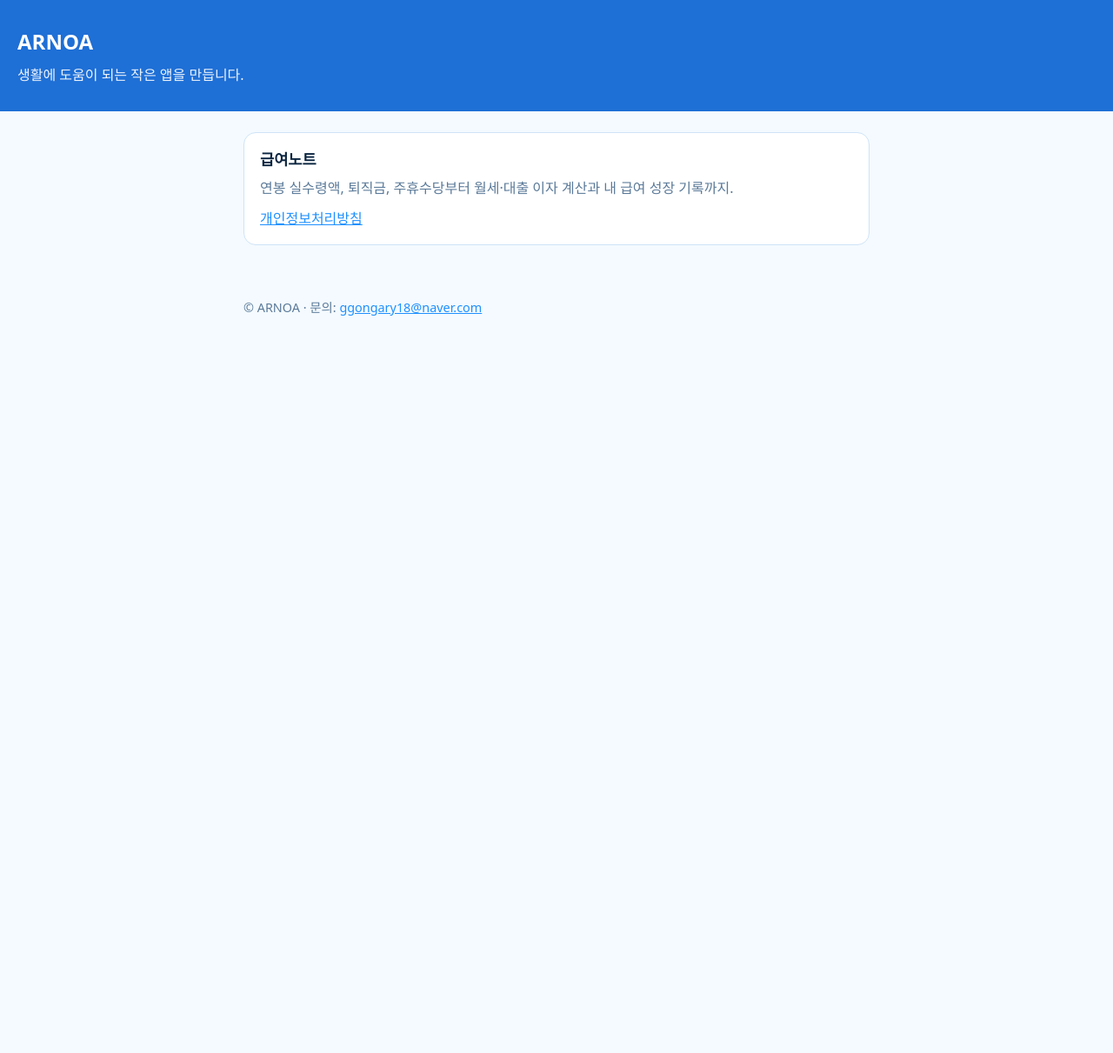
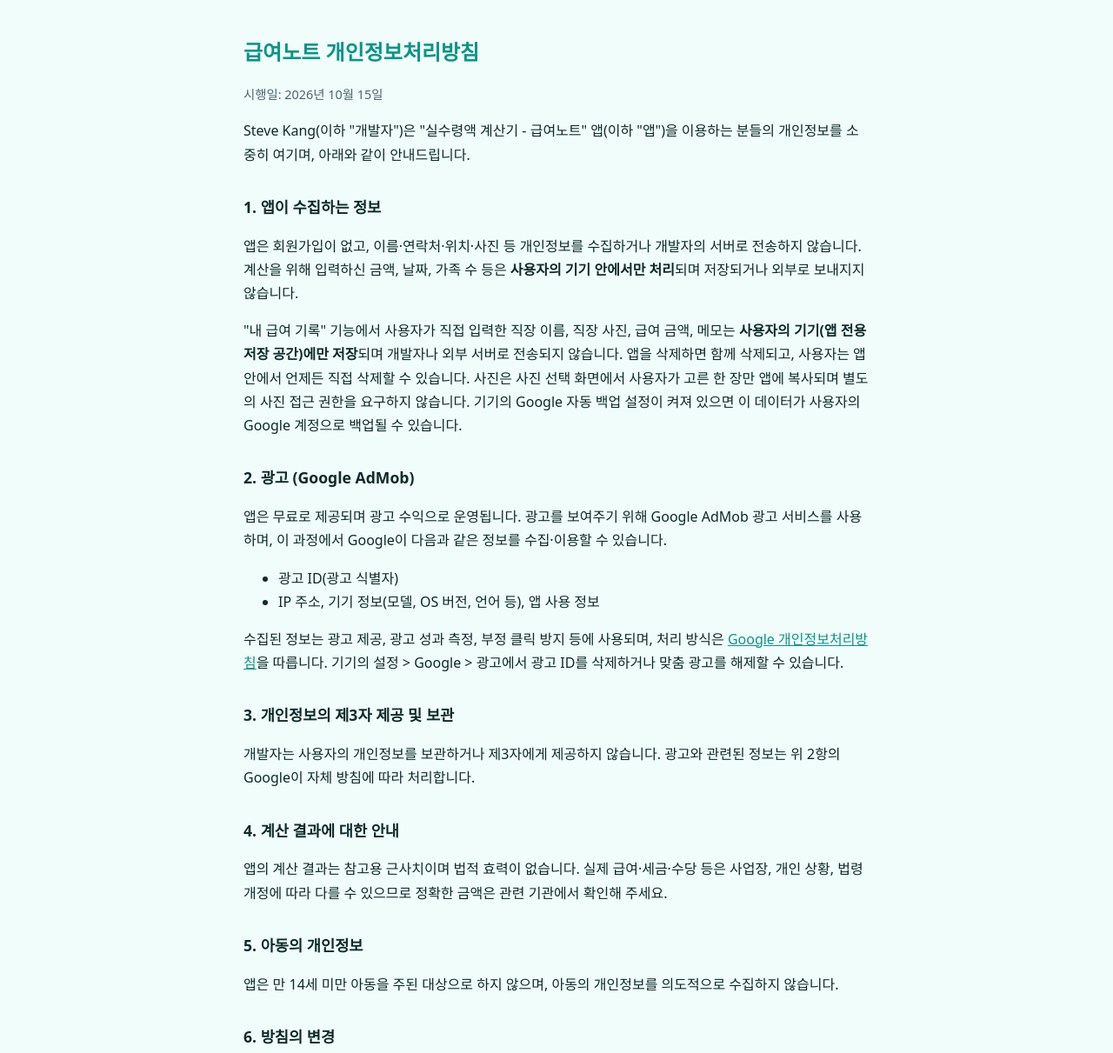
Before and after one commit to arnoa18/arnoa18.github.io, a plain HTML site: page index.html in a window 1280 px wide. Shown: the top 1211 px of the page at 87% size. Before the commit the page ends 800 px from the top, so only its background shows below. Drawn offline with Linux system fonts and the light colour scheme.

Commit message:
Add files via upload

```diff
--- a/index.html
+++ b/index.html
@@ -3,36 +3,49 @@
 <head>
 <meta charset="utf-8">
 <meta name="viewport" content="width=device-width, initial-scale=1">
-<title>ARNOA</title>
+<title>급여노트 개인정보처리방침</title>
 <style>
-  :root { --bg:#F4FAFF; --card:#FFFFFF; --ink:#0B2540; --sub:#5B7A99; --pri:#1E90FF; --line:#CFE3F7; }
-  @media (prefers-color-scheme: dark) {
-    :root { --bg:#08121F; --card:#10223A; --ink:#EAF4FF; --sub:#8FB0D0; --pri:#3DA5FF; --line:#1E3A5C; }
-  }
-  body { margin:0; background:var(--bg); color:var(--ink); font-family:system-ui,-apple-system,"Malgun Gothic",sans-serif; line-height:1.7; }
-  header { background:#1E6FD6; color:#fff; padding:28px 20px; }
-  header h1 { margin:0; font-size:1.5rem; }
-  header p { margin:4px 0 0; opacity:.92; }
-  main { max-width:720px; margin:0 auto; padding:24px 16px 48px; }
-  .card { background:var(--card); border:1px solid var(--line); border-radius:14px; padding:16px 18px; margin-bottom:12px; }
-  .card h2 { margin:0 0 4px; font-size:1.1rem; }
-  .card p { margin:0 0 8px; color:var(--sub); }
-  a { color:var(--pri); }
-  footer { max-width:720px; margin:0 auto; padding:0 16px 32px; color:var(--sub); font-size:.9rem; }
+  body { font-family: system-ui, -apple-system, "Malgun Gothic", sans-serif; line-height: 1.7; max-width: 720px; margin: 0 auto; padding: 24px 16px 48px; color: #0f2a2a; background: #f0fdfa; }
+  h1 { font-size: 1.5rem; color: #0d9488; }
+  h2 { font-size: 1.1rem; margin-top: 2rem; }
+  a { color: #0d9488; }
+  .meta { color: #4b6470; font-size: .9rem; }
 </style>
 </head>
 <body>
-<header>
-  <h1>ARNOA</h1>
-  <p>생활에 도움이 되는 작은 앱을 만듭니다.</p>
-</header>
-<main>
-  <div class="card">
-    <h2>급여노트</h2>
-    <p>연봉 실수령액, 퇴직금, 주휴수당부터 월세·대출 이자 계산과 내 급여 성장 기록까지.</p>
-    <a href="/apps-privacy/paynote/">개인정보처리방침</a>
-  </div>
-</main>
-<footer>&copy; ARNOA &middot; 문의: <a href="mailto:ggongary18@naver.com">ggongary18@naver.com</a></footer>
+<h1>급여노트 개인정보처리방침</h1>
+<p class="meta">시행일: 2026년 10월 15일</p>
+
+<p>Steve Kang(이하 "개발자")은 "실수령액 계산기 - 급여노트" 앱(이하 "앱")을 이용하는 분들의 개인정보를 소중히 여기며, 아래와 같이 안내드립니다.</p>
+
+<h2>1. 앱이 수집하는 정보</h2>
+<p>앱은 회원가입이 없고, 이름·연락처·위치·사진 등 개인정보를 수집하거나 개발자의 서버로 전송하지 않습니다.
+계산을 위해 입력하신 금액, 날짜, 가족 수 등은 <strong>사용자의 기기 안에서만 처리</strong>되며 저장되거나 외부로 보내지지 않습니다.</p>
+<p>"내 급여 기록" 기능에서 사용자가 직접 입력한 직장 이름, 직장 사진, 급여 금액, 메모는 <strong>사용자의 기기(앱 전용 저장 공간)에만 저장</strong>되며 개발자나 외부 서버로 전송되지 않습니다. 앱을 삭제하면 함께 삭제되고, 사용자는 앱 안에서 언제든 직접 삭제할 수 있습니다. 사진은 사진 선택 화면에서 사용자가 고른 한 장만 앱에 복사되며 별도의 사진 접근 권한을 요구하지 않습니다. 기기의 Google 자동 백업 설정이 켜져 있으면 이 데이터가 사용자의 Google 계정으로 백업될 수 있습니다.</p>
+
+<h2>2. 광고 (Google AdMob)</h2>
+<p>앱은 무료로 제공되며 광고 수익으로 운영됩니다. 광고를 보여주기 위해 Google AdMob 광고 서비스를 사용하며, 이 과정에서 Google이 다음과 같은 정보를 수집·이용할 수 있습니다.</p>
+<ul>
+  <li>광고 ID(광고 식별자)</li>
+  <li>IP 주소, 기기 정보(모델, OS 버전, 언어 등), 앱 사용 정보</li>
+</ul>
+<p>수집된 정보는 광고 제공, 광고 성과 측정, 부정 클릭 방지 등에 사용되며, 처리 방식은 <a href="https://policies.google.com/privacy" target="_blank" rel="noopener">Google 개인정보처리방침</a>을 따릅니다.
+기기의 설정 &gt; Google &gt; 광고에서 광고 ID를 삭제하거나 맞춤 광고를 해제할 수 있습니다.</p>
+
+<h2>3. 개인정보의 제3자 제공 및 보관</h2>
+<p>개발자는 사용자의 개인정보를 보관하거나 제3자에게 제공하지 않습니다. 광고와 관련된 정보는 위 2항의 Google이 자체 방침에 따라 처리합니다.</p>
+
+<h2>4. 계산 결과에 대한 안내</h2>
+<p>앱의 계산 결과는 참고용 근사치이며 법적 효력이 없습니다. 실제 급여·세금·수당 등은 사업장, 개인 상황, 법령 개정에 따라 다를 수 있으므로 정확한 금액은 관련 기관에서 확인해 주세요.</p>
+
+<h2>5. 아동의 개인정보</h2>
+<p>앱은 만 14세 미만 아동을 주된 대상으로 하지 않으며, 아동의 개인정보를 의도적으로 수집하지 않습니다.</p>
+
+<h2>6. 방침의 변경</h2>
+<p>이 방침이 바뀌는 경우 이 페이지에 변경 내용과 시행일을 게시합니다.</p>
+
+<h2>7. 문의</h2>
+<p>개인정보와 관련한 문의는 아래 이메일로 연락해 주세요.<br>
+이메일: <a href="mailto:ggongary18@naver.com">ggongary18@naver.com</a></p>
 </body>
 </html>
```
